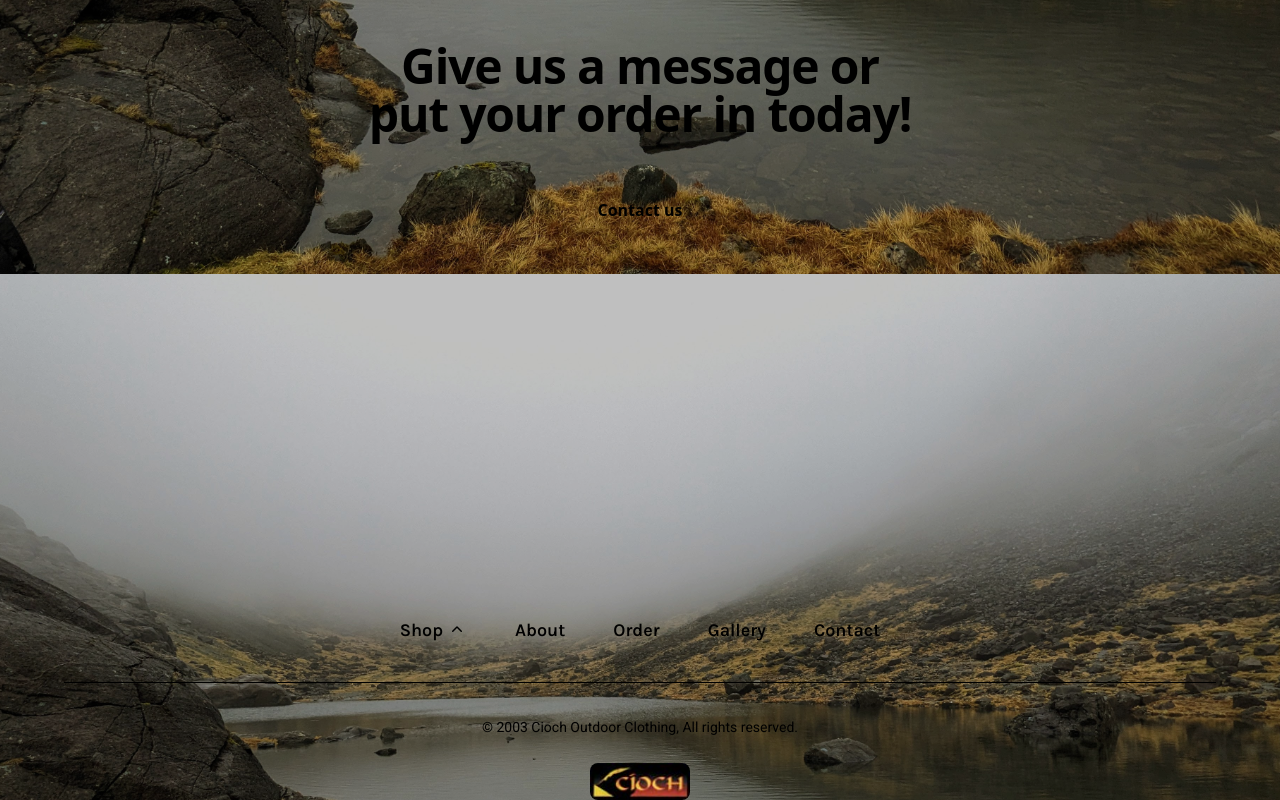
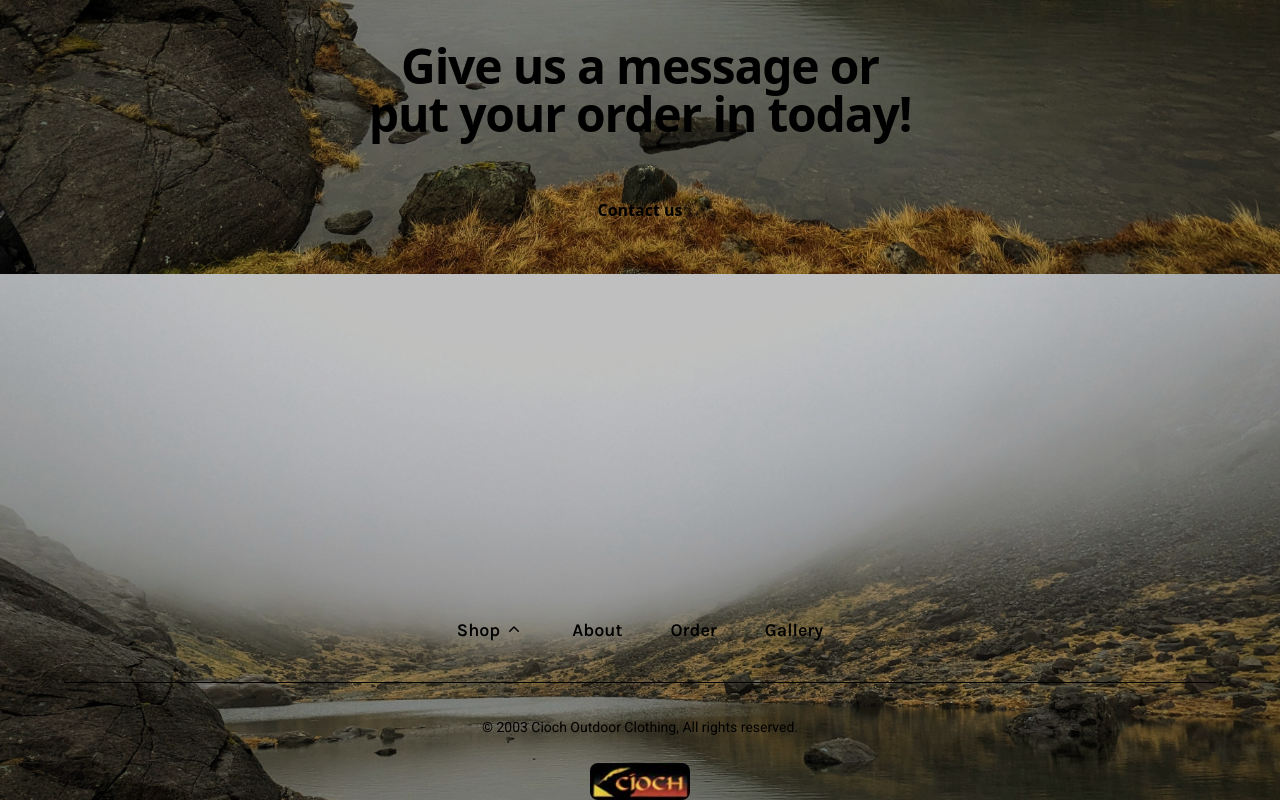
Before and after one commit to lpscrim/cioch, a Next.js app: page / in a window 1280 px wide. Shown: the part 5328-6128 px from the top of the page. Built offline with nearby package versions, Linux system fonts and the light colour scheme; a web font is replaced by a local one.

Commit message:
Refactor Footer and Header components: update "Order" link to point to "/order/about" and remove unused "Contact" link for improved navigation

```diff
--- a/components/Footer.tsx
+++ b/components/Footer.tsx
@@ -70,16 +70,12 @@ export default function Footer() {
             About
           </Link>
 
-          <Link href="#" className="sm:text-lg/6 font-semibold text-text hover:text-secondary">
+          <Link href="/order/about" className="sm:text-lg/6 font-semibold text-text hover:text-secondary">
             Order
           </Link>
 
           <Link href="#" className="sm:text-lg/6 font-semibold text-text hover:text-secondary">
             Gallery
-          </Link>
-
-          <Link href="#" className="sm:text-lg/6 font-semibold text-text hover:text-secondary">
-            Contact
           </Link>
         </PopoverGroup>
 
--- a/components/Header.tsx
+++ b/components/Header.tsx
@@ -250,7 +250,7 @@ export default function Header() {
                   About
                 </Link>
                 <Link
-                  href="#"
+                  href="/order/about"
                   className={`-mx-3 block rounded-lg px-3 py-2 text-base/7 font-semibold  hover:backdrop-brightness-150 ${
                     pathname === "/order" ? "text-accent" : ""
                   }`}
```
